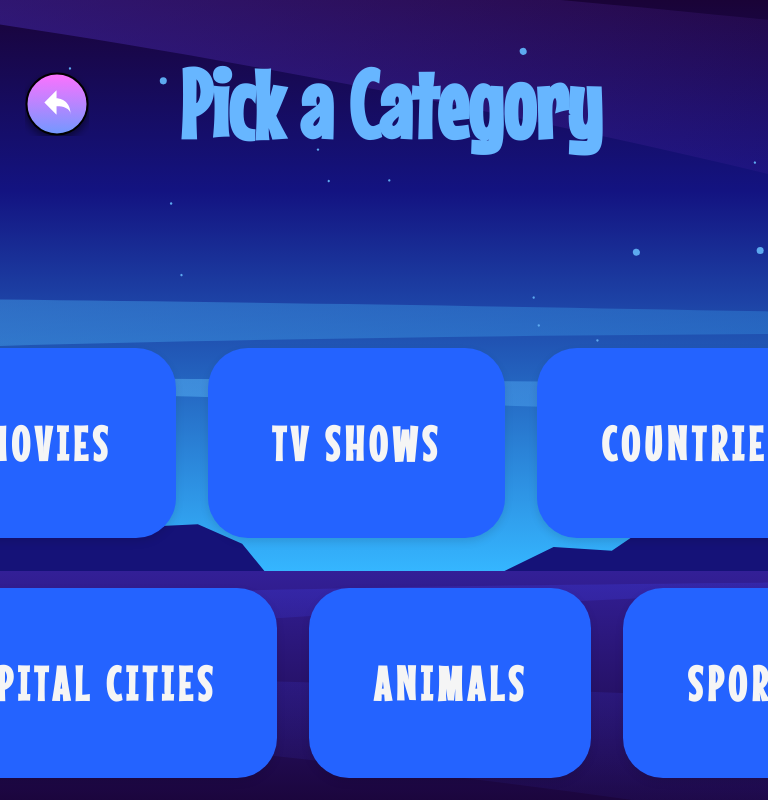
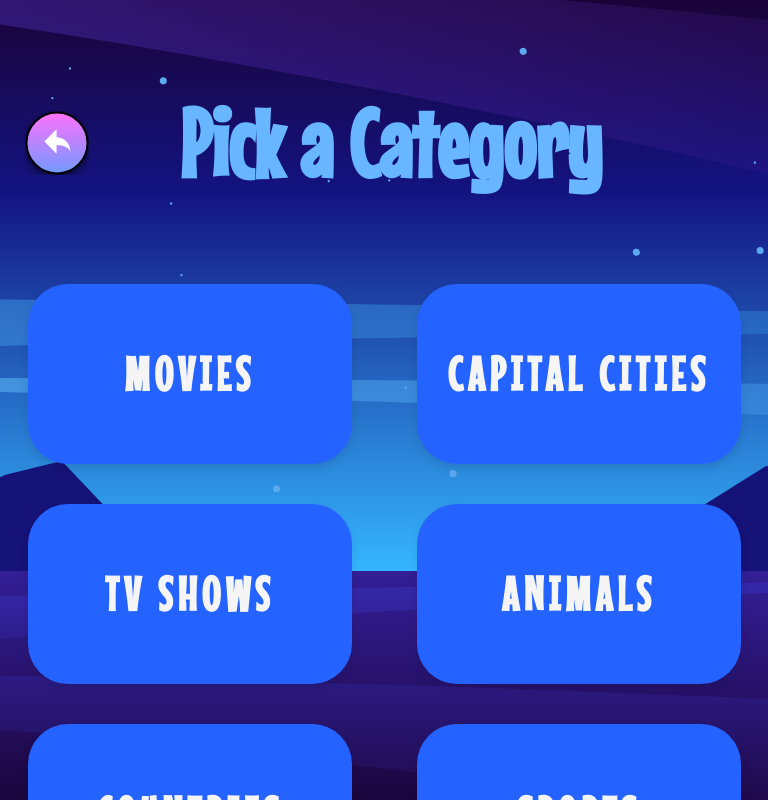
Before and after one commit to Sikharulidze/Hangman-game, a React (Vite) app: page / in a window 768 px wide. Both pictures are taken after a click on the element 394 px from the left and 393 px from the top of the page. Built offline with nearby package versions, Linux system fonts and the light colour scheme; a web font is replaced by a local one.

Commit message:
completed categorySelect page for tablet version

```diff
--- a/src/App.css
+++ b/src/App.css
@@ -597,34 +597,39 @@ body,
 }
 
 @media (min-width: 768px) and (max-width: 1024px) {
-
-  .back-icon2{
+  .back-icon2 {
     width: 27px;
     height: 25px;
-
   }
 
- .categories-box{
-
+  .categories-box {
+    display: flex;
+    flex-direction: row;
+    justify-content: center;
+    gap: 10px;
     width: 100%;
   }
 
+  .category-container {
+    width: 324px;
+   min-height: 180px;
+  }
 
+  .main-categories-div {
+    justify-content: flex-start;
+    padding-top: 61px;
+  }
 
- .items-container{
+  .items-container {
     width: 100%;
     display: flex;
-  justify-content: center;
+    display: flex;
+    flex-direction: column;
+    gap: 40px;
+    align-items: center;
   }
 
-
-
-  .categories-h1{
-    font-size: 6rem;
-
-  }
-
-  .top-things{
+  .top-things {
     width: 100%;
     margin-left: 50px;
     display: flex;
@@ -632,6 +637,9 @@ body,
     gap: 90px;
   }
 
+  .categories-h1 {
+    font-size: 6rem;
+  }
 
   /* for rules page*/
 
@@ -696,7 +704,6 @@ body,
     margin-bottom: 20px;
   }
 
-
   .rule-title {
     font-size: 2rem;
     margin-top: 10px;
--- a/src/CategorySelect.jsx
+++ b/src/CategorySelect.jsx
@@ -2,7 +2,7 @@ import GradientCircle from "./GradientCircle";
 import React, { useState, useEffect } from "react";
 
 function CategorySelect({ onBack, onSelectCategory }) {
-   const [viewportWidth, setViewportWidth] = useState(window.innerWidth);
+  const [viewportWidth, setViewportWidth] = useState(window.innerWidth);
 
   useEffect(() => {
     function handleResize() {
```
Lines whose indentation alone changed are shown as unchanged.
